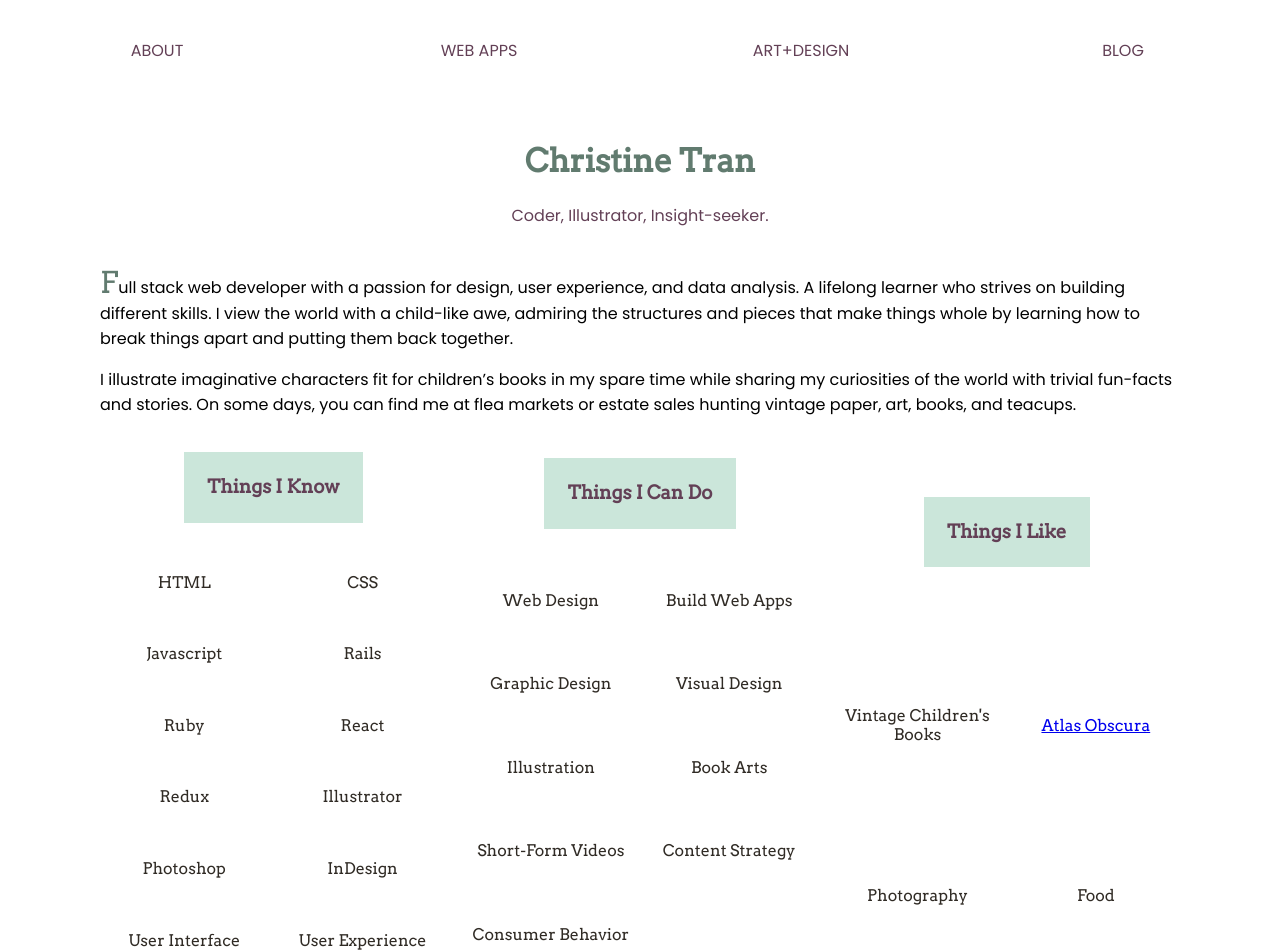
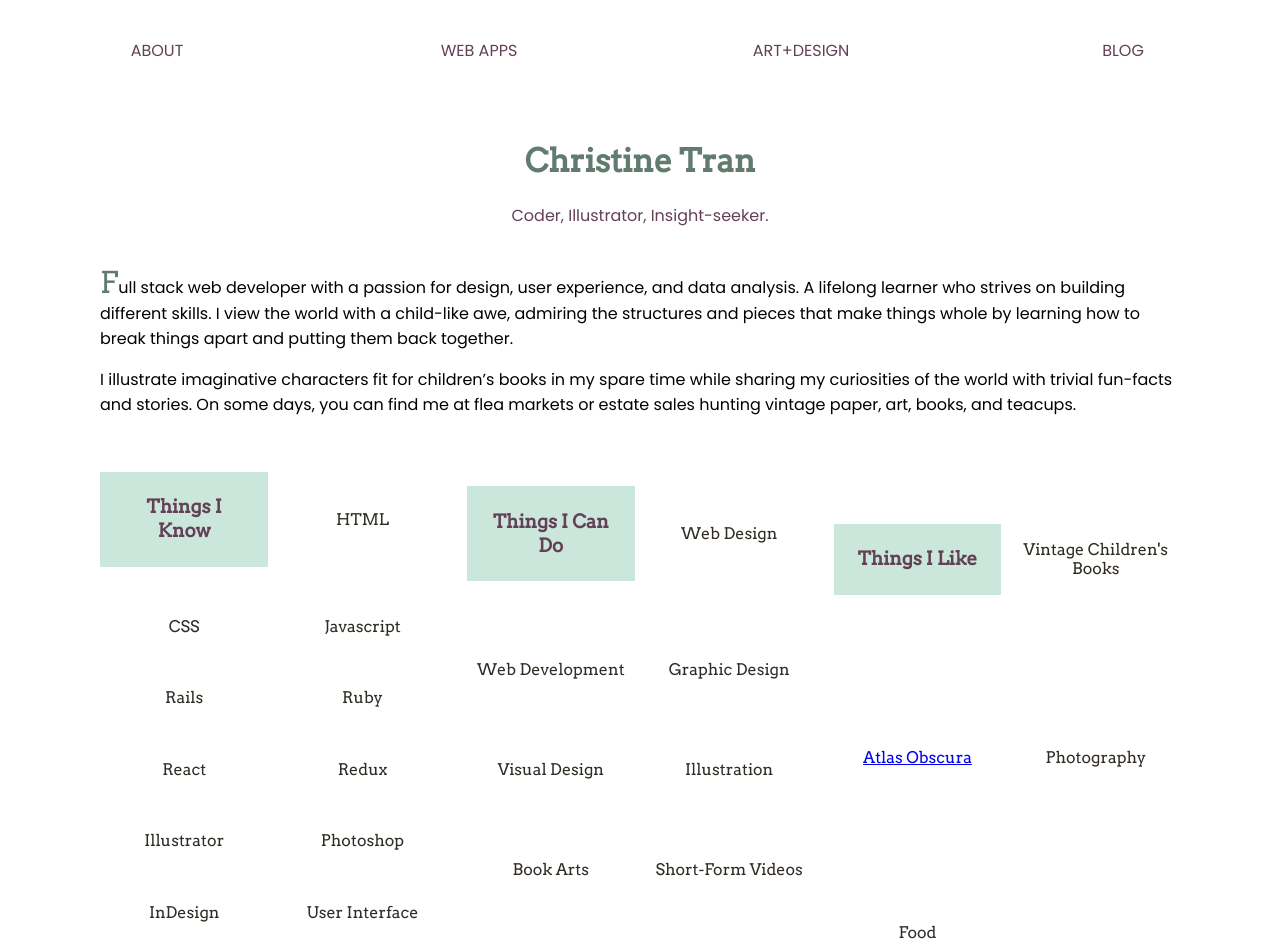
Before and after one commit to christinetran825/tofukid-website, a React (Create React App) app: page / in a window 1280 px wide. Shown: the top 952 px of the page. Built offline with nearby package versions, Linux system fonts and the light colour scheme.

Commit message:
added a div around experience h3

```diff
--- a/src/containers/About.js
+++ b/src/containers/About.js
@@ -16,11 +16,11 @@ class About extends Component {
             <p>Full stack web developer with a passion for design, user experience, and data analysis. A lifelong learner who strives on building different skills. I view the world with a child-like awe, admiring the structures and pieces that make things whole by learning how to break things apart and putting them back together.</p>
             <p>I illustrate imaginative characters fit for children’s books in my spare time while sharing my curiosities of the world with trivial fun-facts and stories. On some days, you can find me at flea markets or estate sales hunting vintage paper, art, books, and teacups.</p>
           </div>
-        </div>
-
           <section className="experiences">
             <div className="experience know">
+              <div className="title">
                 <h3>Things I Know</h3>
+              </div>
               <h4>HTML</h4>
               <h4>CSS</h4>
               <h4>Javascript</h4>
@@ -35,25 +35,29 @@ class About extends Component {
               <h4>User Experience</h4>
             </div>
             <div className="experience do">
+              <div className="title">
                 <h3>Things I Can Do</h3>
+              </div>
               <h4>Web Design</h4>
-            <h4>Build Web Apps</h4>
+              <h4>Web Development</h4>
               <h4>Graphic Design</h4>
               <h4>Visual Design</h4>
               <h4>Illustration</h4>
               <h4>Book Arts</h4>
               <h4>Short-Form Videos</h4>
               <h4>Content Strategy</h4>
-            <h4>Consumer Behavior</h4>
             </div>
             <div className="experience like">
+              <div className="title">
                 <h3>Things I Like</h3>
+              </div>
               <h4>Vintage Children's Books</h4>
               <h4><a href="https://www.atlasobscura.com/">Atlas Obscura</a></h4>
               <h4>Photography</h4>
               <h4>Food</h4>
             </div>
           </section>
+        </div>
       </div>
     )
   }
```
Lines whose indentation alone changed are shown as unchanged.
